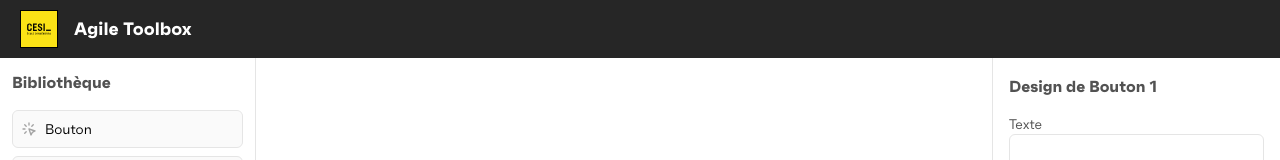
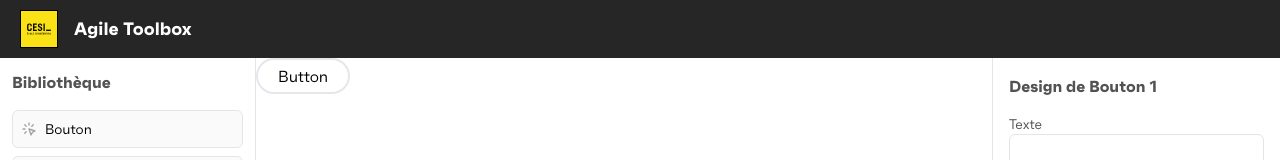
Before and after one commit to floriaaan/agile-toolbox, a Next.js app: page / in a window 1280 px wide. Both pictures are taken after a click on the button "Bouton". Shown: the top 160 px of the page. Built offline with nearby package versions, Linux system fonts and the light colour scheme.

Commit message:
feat: add positionning

```diff
--- a/pages/index.js
+++ b/pages/index.js
@@ -1,7 +1,50 @@
+import { useLayout } from "../components/Layout";
+
 import Button from "../components/Button";
+import InputText from "../components/InputText";
 
 export default function Home() {
-    return (
-        <></>
-    )
+  const { components } = useLayout();
+  return (
+    <div className="relative w-full h-full grow">
+      {components.map((component, index) => {
+        if (component.type === "button") {
+          return (
+            <div
+              className="absolute w-fit h-fit"
+              style={{
+                top: component.position?.y || 0 + index * 40,
+                left: component.position?.x || 0 ,
+              }}
+            >
+              <Button
+                content={component.props?.text}
+                bgColor={component.props?.bgColor}
+                textColor={component.props?.textColor}
+                borderColor={component.props?.borderColor}
+              />
+            </div>
+          );
+        }
+        if (component.type === "textinput") {
+          return (
+            <div
+              className="absolute w-fit h-fit"
+              style={{
+                top: component.position?.y || 0 + index * 40,
+                left: component.position?.x || 0 ,
+              }}
+            >
+              <InputText
+                textPlaceHolder={component.props?.text}
+                bgColor={component.props?.bgColor}
+                textColor={component.props?.textColor}
+                borderColor={component.props?.borderColor}
+              />
+            </div>
+          );
+        }
+      })}
+    </div>
+  );
 }
```
